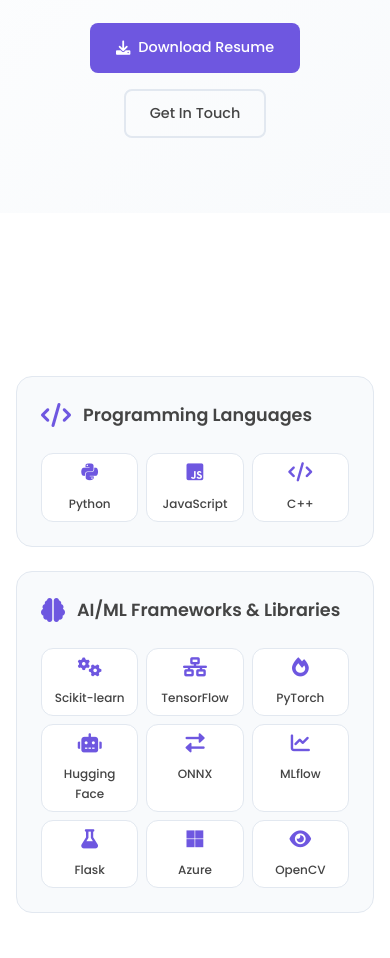
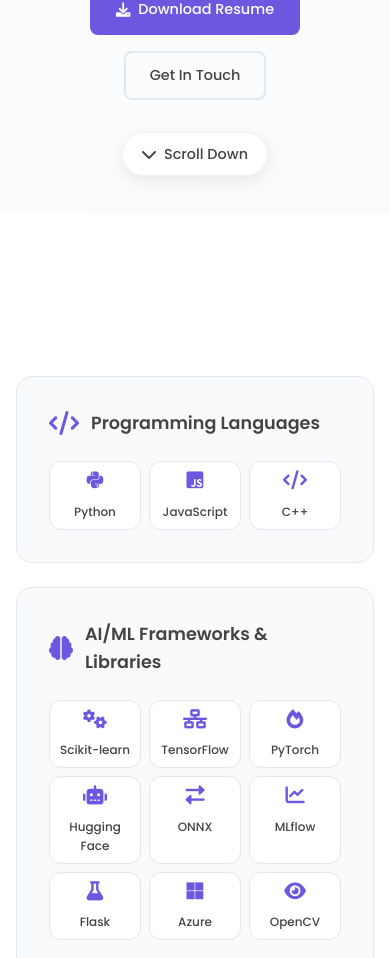
Before and after one commit to Ardavaa/ardava-personal-web, a plain HTML site: page index.html in a window 390 px wide. Shown: the part 631-1589 px from the top of the page. Drawn offline with nearby package versions, Linux system fonts and the light colour scheme.

Commit message:
Add scroll down button to profile section and style it

```diff
--- a/index.html
+++ b/index.html
@@ -31,8 +31,7 @@
     <main>
         <!-- Profile Section -->
         <section id="home" class="profile-section">
-            <div class="container">
-                <div class="profile-content">
+            <div class="container">                <div class="profile-content">
                     <div class="profile-image">
                         <img src="assets/profile-photo.jpg" alt="Ardava Barus - Profile Photo">
                     </div>
@@ -52,7 +51,15 @@
                         </div>
                     </div>
                 </div>
-            </div>        </section>
+
+                <!-- Scroll Down Button -->
+                <div class="scroll-down-container">
+                    <a href="#projects" class="scroll-down-btn">
+                        <i class="fas fa-chevron-down"></i>
+                        <span>Scroll Down</span>
+                    </a>
+                </div>
+            </div></section>
 
         <!-- Tech Stack Section -->
         <section id="tech-stack" class="tech-stack-section">
--- a/styles.css
+++ b/styles.css
@@ -723,9 +723,76 @@
   background-color: var(--accent-primary);
 }
 
-/* Update existing project grid styles for carousel compatibility */
-.projects-grid {
-  display: none; /* Hide the old grid, we're using carousel now */
+/* Scroll Down Button Styles */
+.scroll-down-container {
+  display: flex;
+  justify-content: center;
+  margin-top: 4rem;
+  width: 100%;
+}
+
+.scroll-down-btn {
+  display: flex;
+  align-items: center;
+  justify-content: center;
+  gap: 0.5rem;
+  padding: 0.75rem 1.5rem;
+  border-radius: 50px;
+  background-color: #ffffff;
+  color: var(--text-primary);
+  text-decoration: none;
+  font-weight: 500;
+  box-shadow: 0px 5px 15px rgba(0, 0, 0, 0.08);
+  transition: all 0.3s ease;
+  border: 1px solid rgba(0, 0, 0, 0.05);
+  cursor: pointer;
+}
+
+.scroll-down-btn i {
+  font-size: 1rem;
+}
+
+.scroll-down-btn:hover {
+  transform: translateY(-5px);
+  box-shadow: 0px 8px 20px rgba(0, 0, 0, 0.1);
+}
+
+/* Scroll Down Button Animation */
+@keyframes bounce {
+  0%, 100% {
+    transform: translateY(0);
+  }
+  50% {
+    transform: translateY(-8px);
+  }
+}
+
+.scroll-down-btn {
+  animation: bounce 2s infinite ease-in-out;
+}
+
+.scroll-down-btn:hover {
+  animation-play-state: paused;
+}
+
+[data-theme="dark"] .scroll-down-btn {
+  background-color: var(--bg-secondary);
+  color: var(--text-primary);
+  border: 1px solid var(--border-color);
+}
+
+/* Responsive styles for scroll down button */
+@media (max-width: 768px) {
+  .scroll-down-container {
+    margin-top: 2rem;
+  }
+}
+
+@media (max-width: 480px) {
+  .scroll-down-btn {
+    padding: 0.6rem 1.2rem;
+    font-size: 0.9rem;
+  }
 }
 
 /* Responsive Design */
@@ -905,42 +972,9 @@
     font-size: 1rem;
   }
 
-  .carousel-btn-prev {
-    left: -20px;
-  }
-
-  .carousel-btn-next {
-    right: -20px;
-  }
-
-  /* Tech Stack */
-  .tech-category {
-    padding: 1.5rem;
-  }
-
-  .tech-items {
-    grid-template-columns: repeat(auto-fill, minmax(100px, 1fr));
-    gap: 0.75rem;
-  }
-
-  .tech-item {
-    padding: 0.75rem;
-  }
-
-  .tech-item i {
-    font-size: 1.5rem;
-  }
-
-  /* Contact */
-  .contact-methods {
-    flex-direction: column;
-    gap: 1.5rem;
-  }
-
-  .contact-method {
-    flex-direction: column;
-    text-align: center;
-    gap: 0.5rem;
+  /* Scroll Down Button */
+  .scroll-down-container {
+    margin-top: 2rem;
   }
 }
 
```
